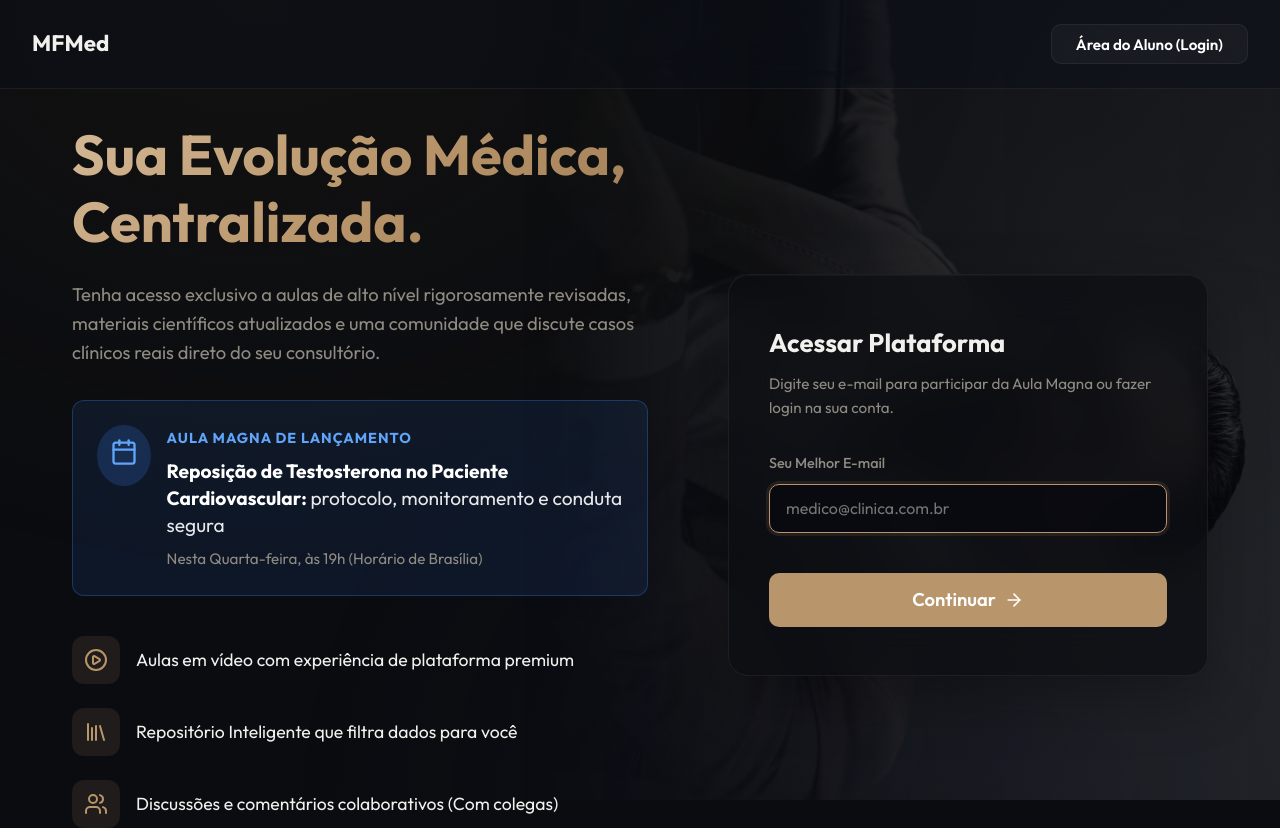
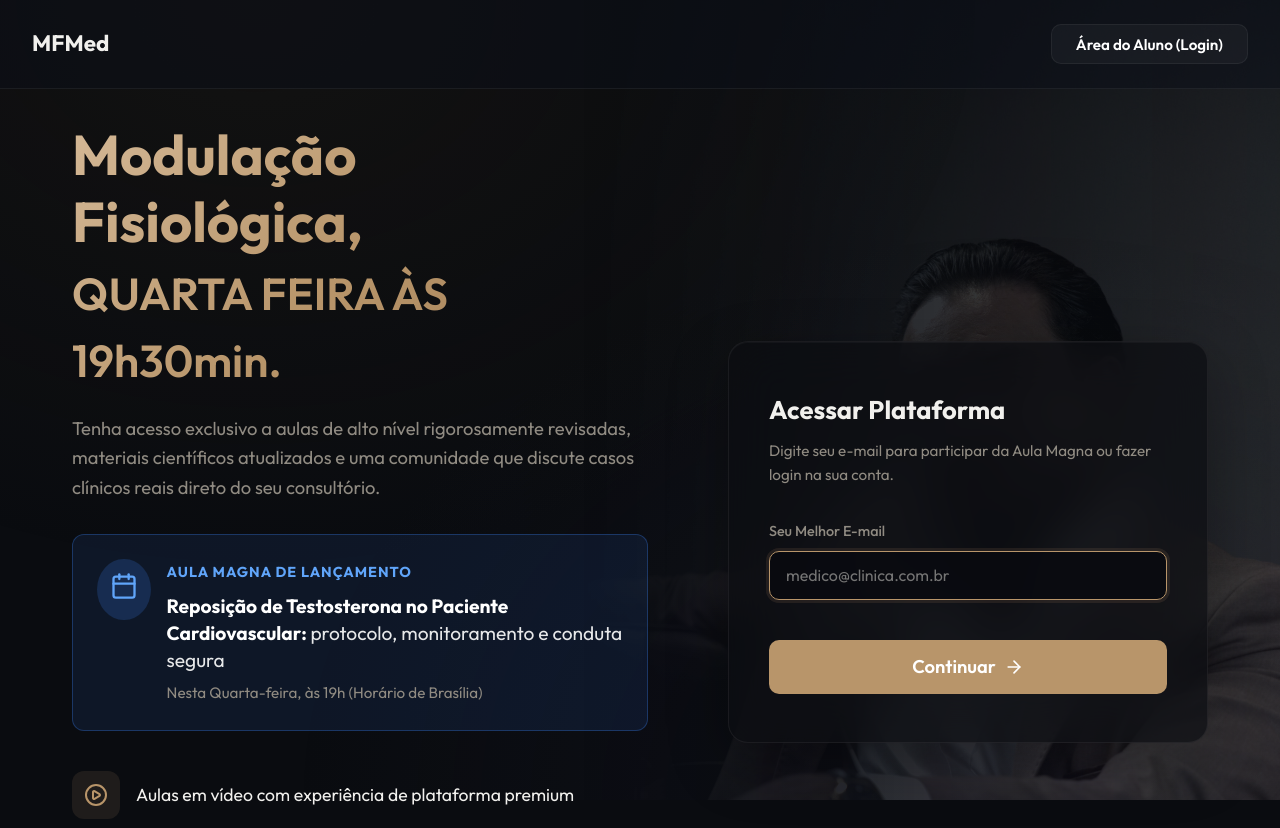
Before and after one commit to drpauloguimaraesjr/MFMed-Hub, a React (Vite) app: page / in a window 1280 px wide. Shown: the top 828 px of the page. Built offline with nearby package versions, Linux system fonts and the light colour scheme.

Commit message:
style: Rotate background image, reposition it to the right, and update main landing titles

```diff
--- a/src/index.css
+++ b/src/index.css
@@ -67,19 +67,19 @@ body {
   content: '';
   position: fixed;
   top: 0;
-  right: 0;
+  right: -5vw;
   width: 60%;
   height: 100%;
   background-image: var(--hero-image);
   background-size: cover;
-  background-position: center 20%;
+  background-position: right top;
   background-repeat: no-repeat;
-  opacity: 0.3;
+  opacity: 0.35;
   z-index: 0;
   pointer-events: none;
   filter: grayscale(0.4) contrast(1.1);
-  mask-image: linear-gradient(to left, rgba(0,0,0,1) 0%, rgba(0,0,0,0.5) 40%, transparent 100%);
-  -webkit-mask-image: linear-gradient(to left, rgba(0,0,0,1) 0%, rgba(0,0,0,0.5) 40%, transparent 100%);
+  mask-image: linear-gradient(to left, rgba(0,0,0,1) 0%, rgba(0,0,0,0.5) 45%, transparent 100%);
+  -webkit-mask-image: linear-gradient(to left, rgba(0,0,0,1) 0%, rgba(0,0,0,0.5) 45%, transparent 100%);
 }
 
 .landing-wrapper > * {
--- a/src/pages/Landing.jsx
+++ b/src/pages/Landing.jsx
@@ -103,7 +103,10 @@ const Landing = () => {
 
           {/* LADO ESQUERDO DA TELA: PROMESSA E VALOR */}
           <div className="landing-hero fade-in">
-            <h1 className="title">Sua Evolução Médica, Centralizada.</h1>
+            <h1 className="title" style={{ lineHeight: '1.2' }}>
+              Modulação Fisiológica,<br/>
+              <span style={{ fontSize: '2.8rem', color: 'var(--accent-color)', fontWeight: '600' }}>QUARTA FEIRA ÀS 19h30min.</span>
+            </h1>
             <p className="subtitle">
               Tenha acesso exclusivo a aulas de alto nível rigorosamente revisadas, materiais científicos atualizados e uma comunidade que discute casos clínicos reais direto do seu consultório.
             </p>
```
Also changed, not shown: src/assets/mestre_paulo.jpg.
